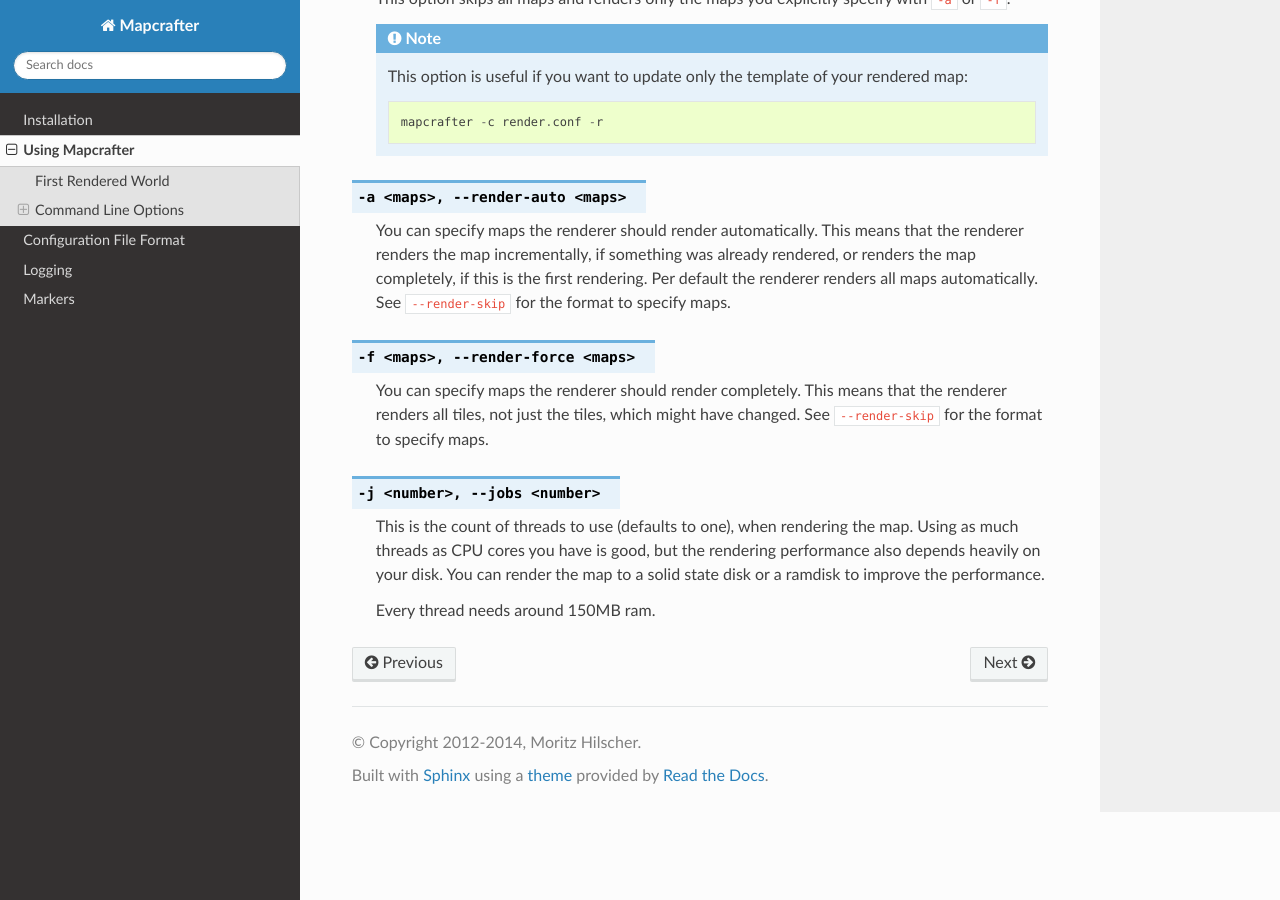
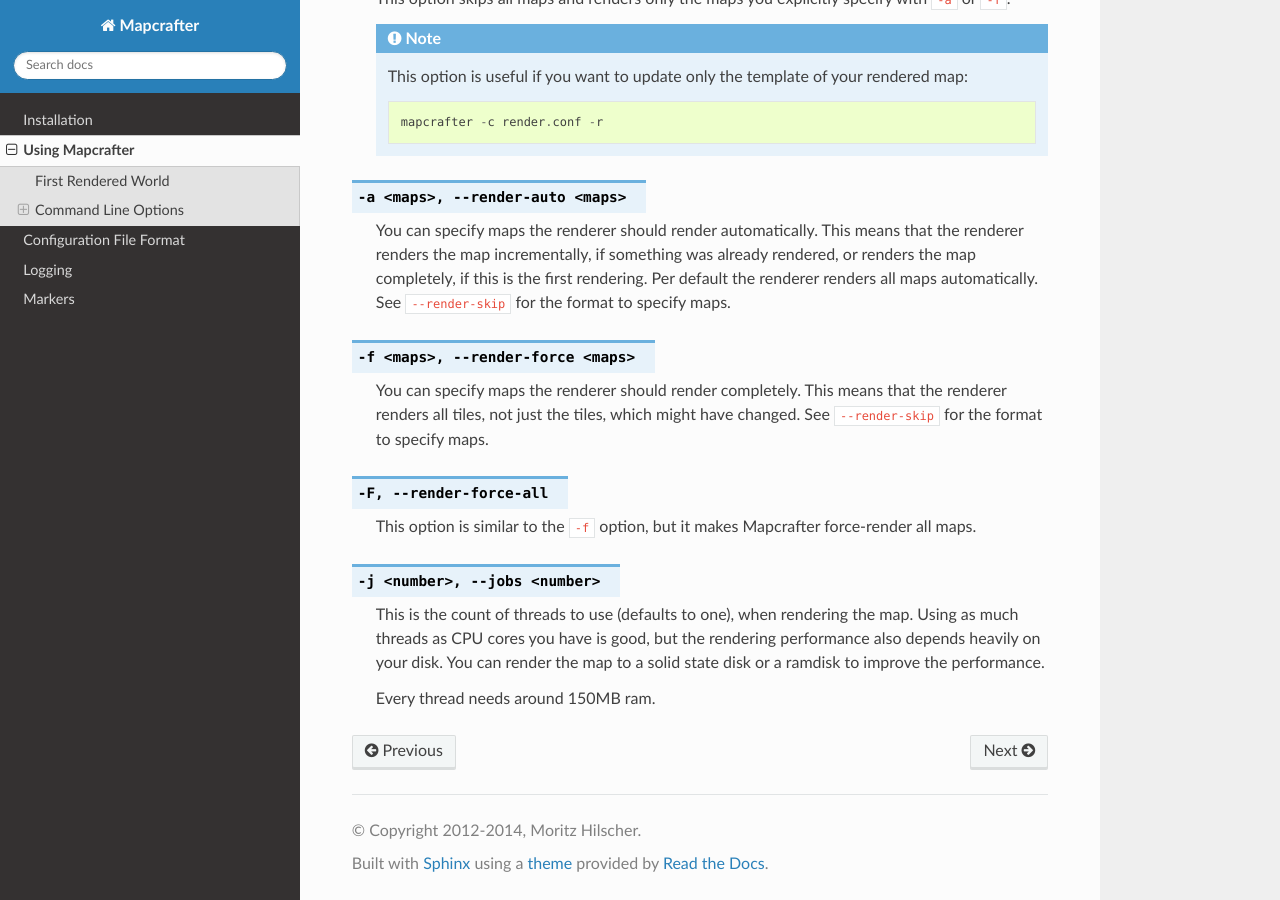
Before and after one commit to mapcrafter/mapcrafter, a Sphinx documentation site: the page built from docs/using_mapcrafter.rst, in a window 1280 px wide and 900 px high, scrolled down 2324 px. Built offline with Sphinx 7.4.7 and the Read the Docs theme 2.0.0, drawn with Linux system fonts in a browser that asks for light colours.

Commit message:
Documented -F option.

```diff
--- a/docs/using_mapcrafter.rst
+++ b/docs/using_mapcrafter.rst
@@ -132,6 +132,11 @@
     the renderer renders all tiles, not just the tiles, which might have
     changed. See ``--render-skip`` for the format to specify maps.
 
+.. cmdoption:: -F, --render-force-all
+
+    This option is similar to the ``-f`` option, but it makes Mapcrafter force-render
+    all maps.
+
 .. cmdoption:: -j <number>, --jobs <number>
 
     This is the count of threads to use (defaults to one), when rendering the
```
